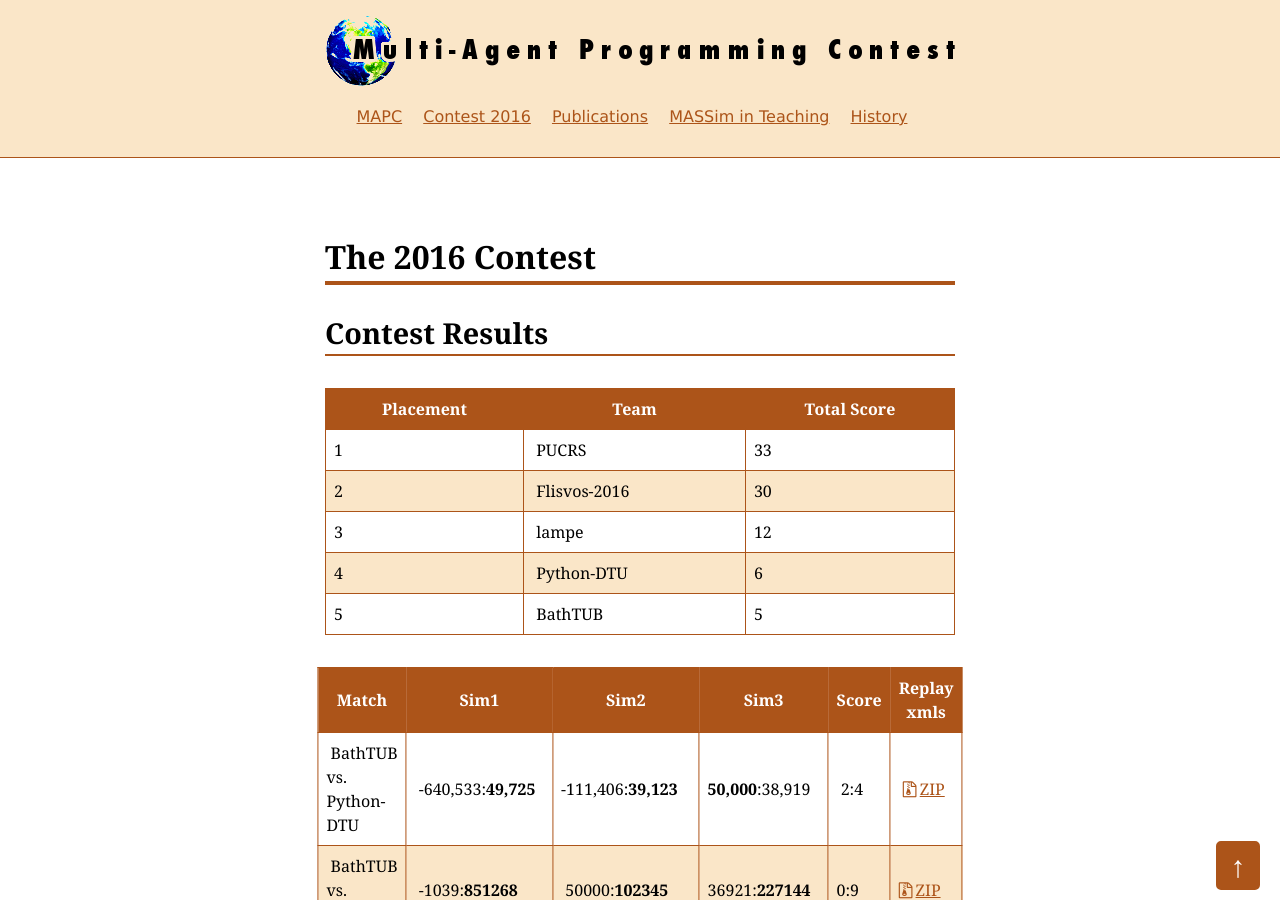
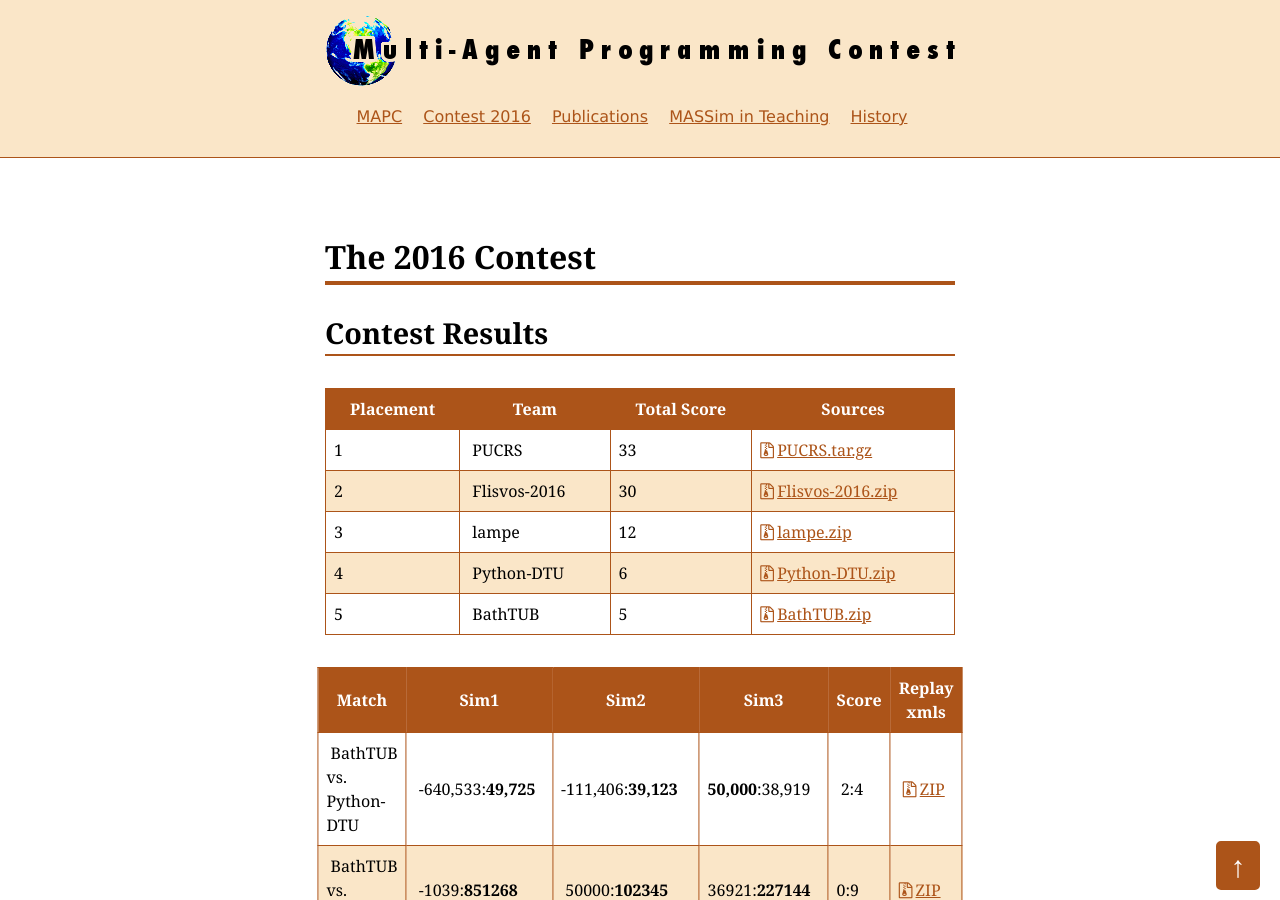
Before and after one commit to agentcontest/agentcontest.github.io, a Jekyll site: the page built from 2016/index.md, in a window 1280 px wide and 900 px high. Built offline with Jekyll 4.4.1, drawn with Linux system fonts in a browser that asks for light colours.

Commit message:
Add team source

```diff
--- a/2016/index.md
+++ b/2016/index.md
@@ -8,13 +8,13 @@ redirect_from: /2016/getting-started/
 Contest Results
 ---------------
 
-| Placement | Team | Total Score |
+| Placement | Team | Total Score | Sources |
 | -- |
-| 1 | PUCRS | 33 |
-| 2 | Flisvos-2016 | 30 |
-| 3 | lampe | 12 |
-| 4 | Python-DTU | 6 |
-| 5 | BathTUB | 5 |
+| 1 | PUCRS | 33 | [PUCRS.tar.gz](/2016/sources/PUCRS.tar.gz) |
+| 2 | Flisvos-2016 | 30 | [Flisvos-2016.zip](/2016/sources/Flisvos-2016.zip) |
+| 3 | lampe | 12 | [lampe.zip](/2016/sources/lampe.zip) |
+| 4 | Python-DTU | 6 | [Python-DTU.zip](/2016/sources/Python-DTU.zip) |
+| 5 | BathTUB | 5 | [BathTUB.zip](/2016/sources/BathTUB.zip) |
 
 | Match | Sim1 | Sim2 | Sim3 | Score | Replay xmls |
 | -- |
```
Also changed, not shown: 4 other files.
